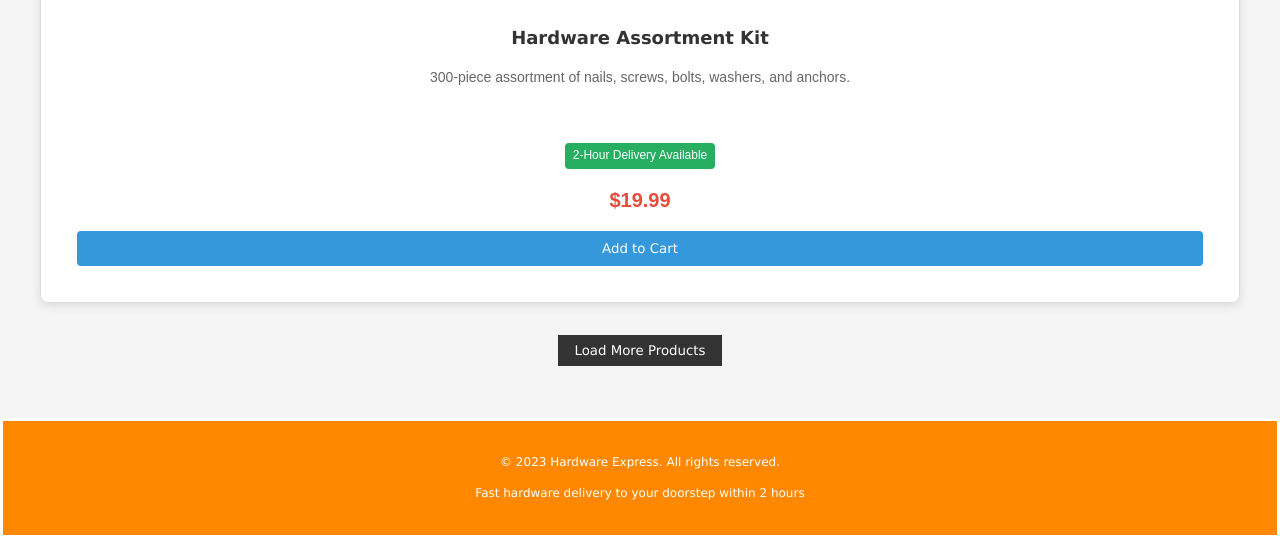
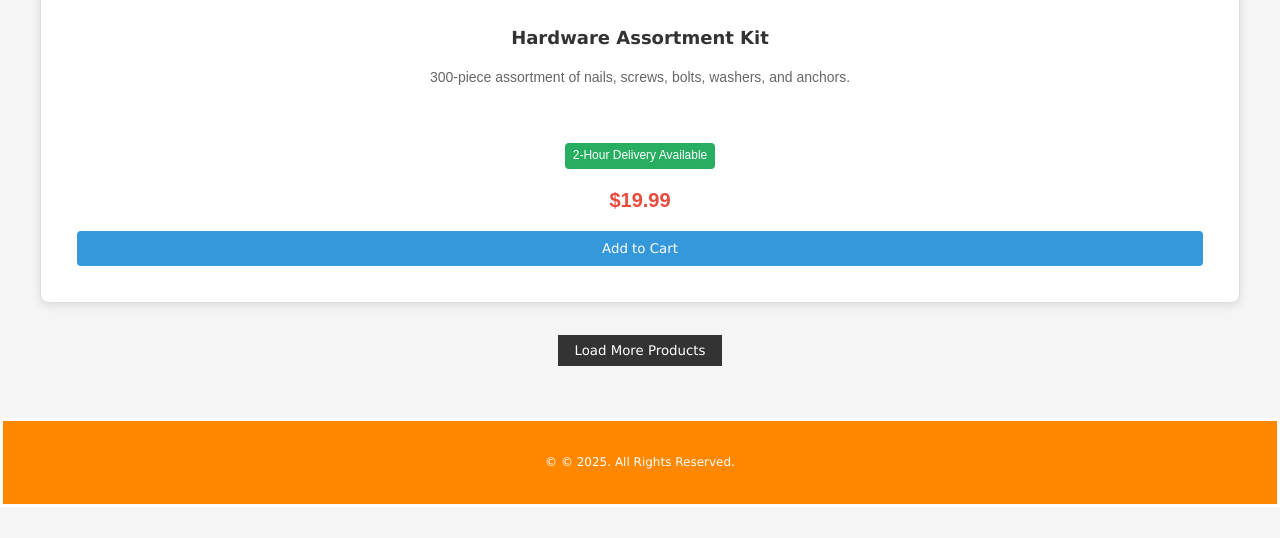
Before and after one commit to CodeFox2/HomeHardware, a plain HTML site: page products.html in a window 1280 px wide. Shown: the part 3577-4115 px from the top of the page. After the commit the page ends 4084 px from the top, so only its background shows below. Drawn offline with Linux system fonts and the light colour scheme.

Commit message:
Update products.html

```diff
--- a/products.html
+++ b/products.html
@@ -161,8 +161,7 @@
     </div>
 
     <footer>
-        <p>&copy; 2023 Hardware Express. All rights reserved.</p>
-        <p>Fast hardware delivery to your doorstep within 2 hours</p>
+        <p>&copy; © 2025. All Rights Reserved.</p>
     </footer>
 
     <script src="script.js"></script>
```
